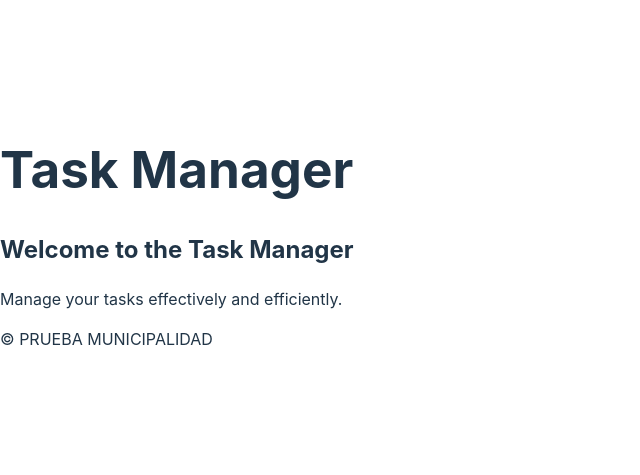
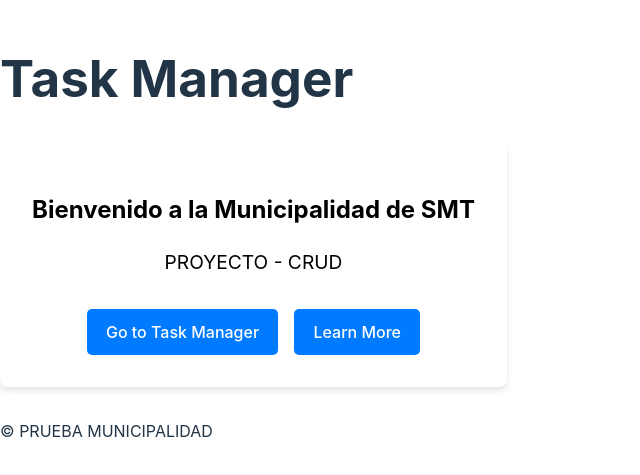
Before and after one commit to EnriqueMartinez26/CRUD-MUNICIPALIDAD, a React (Vite) app in the folder CRUD-ui/: page / in a window 1280 px wide. Shown: the part 163-638 px from the top of the page, without its empty margins (0-640 px from the left). Built offline with nearby package versions, Linux system fonts and the light colour scheme.

Commit message:
Update home.jsx

```diff
--- a/CRUD-ui/src/pages/home.jsx
+++ b/CRUD-ui/src/pages/home.jsx
@@ -1,8 +1,54 @@
+import { Link } from 'react-router-dom';
+
 const Home = () => (
-  <main>
-    <h2>Welcome to the Task Manager</h2>
-    <p>Manage your tasks effectively and efficiently.</p>
+  <main style={styles.main}>
+    <h2 style={styles.h2}>Bienvenido a la Municipalidad de SMT</h2>
+    <p style={styles.p}>PROYECTO - CRUD</p>
+    <div style={styles.buttons}>
+      <Link to="/tasks" style={styles.link}>
+        <button style={styles.button}>Go to Task Manager</button>
+      </Link>
+      <button style={styles.button}>Learn More</button>
+    </div>
   </main>
 );
 
+const styles = {
+  h2: {
+    color: '#000000', // Color negro
+  },
+  p: {
+    color: '#000000', // Color negro para el párrafo
+    fontSize: '1.2em', // Ejemplo de ajuste de tamaño de fuente
+    margin: '1em 0',   // Ajuste de márgenes
+  },
+  main: {
+    padding: '2em',
+    textAlign: 'center',
+    backgroundColor: '#ffffff',
+    borderRadius: '8px',
+    boxShadow: '0 4px 6px rgba(0, 0, 0, 0.1)',
+    margin: '2em auto',
+    maxWidth: '600px',
+  },
+  buttons: {
+    marginTop: '2em',
+    display: 'flex',
+    justifyContent: 'center',
+    gap: '1em',
+  },
+  button: {
+    backgroundColor: '#007bff',
+    color: 'white',
+    border: 'none',
+    padding: '0.8em 1.2em',
+    borderRadius: '5px',
+    cursor: 'pointer',
+    fontSize: '1em',
+  },
+  link: {
+    textDecoration: 'none',
+  },
+};
+
 export default Home;
```
